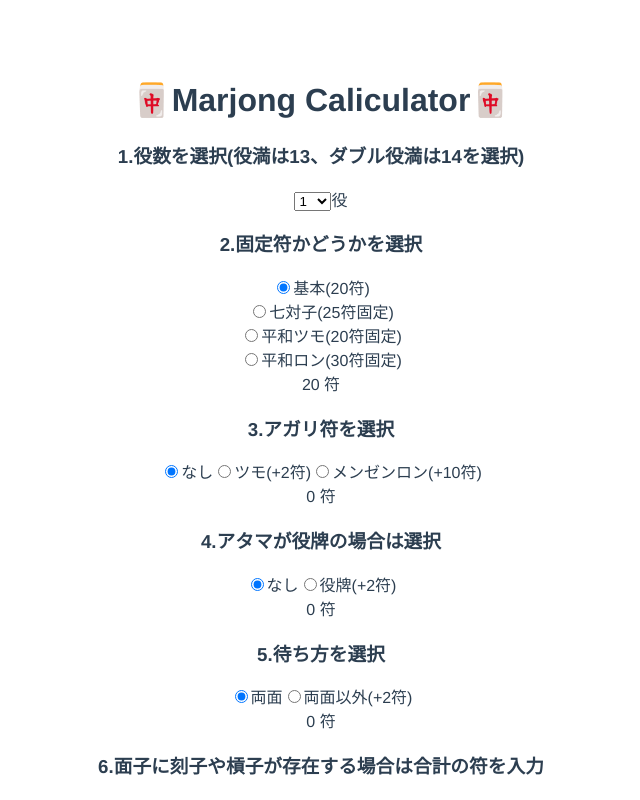
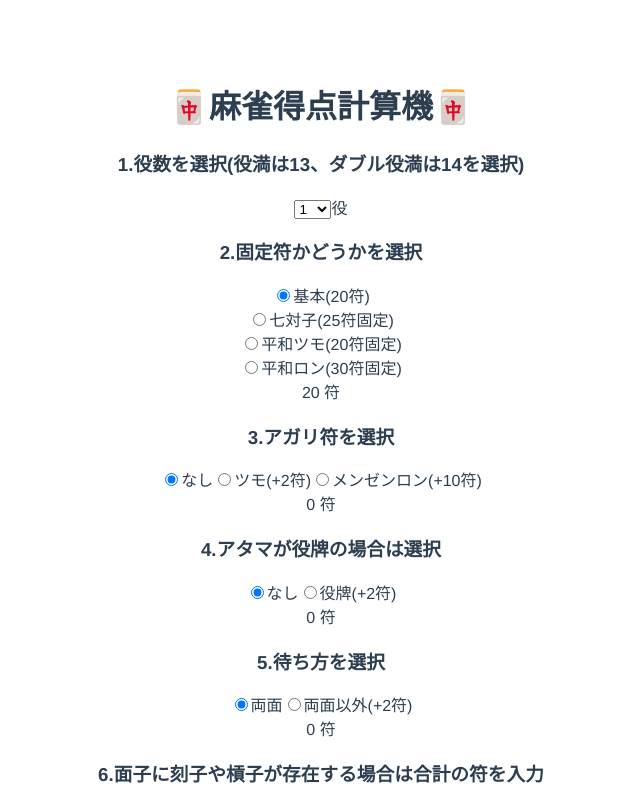
Before and after one commit to ryokuchama/mahjong_caliculator, a Vue app: page / in a window 1280 px wide. Shown: the top 800 px of the page, without its empty margins (319-959 px from the left). Built offline with nearby package versions, Linux system fonts and the light colour scheme.

Commit message:
03-22
add tsumo

```diff
--- a/public/index.html
+++ b/public/index.html
@@ -1,11 +1,16 @@
 <!DOCTYPE html>
 <html lang="en">
   <head>
+    <script
+      data-ad-client="ca-pub-7707239035897246"
+      async
+      src="https://pagead2.googlesyndication.com/pagead/js/adsbygoogle.js"
+    ></script>
     <meta charset="utf-8" />
     <meta http-equiv="X-UA-Compatible" content="IE=edge" />
     <meta name="viewport" content="width=device-width,initial-scale=1.0" />
     <link rel="icon" href="<%= BASE_URL %>favicon1.ico" />
-    <title>Marjong Caliculator</title>
+    <title>Marjong Calculator</title>
   </head>
   <body>
     <noscript>
--- a/src/App.vue
+++ b/src/App.vue
@@ -1,6 +1,6 @@
 <template>
   <div id="app">
-    <marjong msg="🀄️Marjong Caliculator🀄️"/>
+    <marjong msg="🀄️️麻雀得点計算機🀄️️"/>
   </div>
 </template>
 
--- a/src/components/marjong.vue
+++ b/src/components/marjong.vue
@@ -82,16 +82,16 @@
       </div>
     </div>
     <div id="btn">
-      <button @click="cal=!cal">Caliculate!</button>
+      <button @click="cal=!cal">Calculate!</button>
     </div>
     <div id="result" v-if="cal">
       <p>
         <strong>
           {{yaku}}翻{{ce}}符
           <br>
-          親: {{totaloya}}点
+          親: {{totaloya}}点 (ツモ: {{oyatsumo}}オール)
           <br>
-          子: {{totalko}}点
+          子: {{totalko}}点 (ツモ: 親{{oyapay}}, 子{{kopay}})
         </strong>
       </p>
     </div>
@@ -157,16 +157,19 @@ export default {
         case 14:
           return 96000;
         default:
-          if (this.yaku === 4 && this.ce > 30) {
+          if (
+            (this.yaku === 3 && this.ce > 60) ||
+            (this.yaku === 4 && this.ce > 30)
+          ) {
             return 12000;
           } else return this.ce * this.sumyaku * 6;
       }
     },
     ko: function() {
       if (
+        this.yaku > 4 ||
         (this.yaku === 3 && this.ce > 60) ||
-        (this.yaku === 4 && this.ce > 30) ||
-        this.yaku > 4
+        (this.yaku === 4 && this.ce > 30)
       ) {
         return this.oya / 1.5;
       } else return this.ce * this.sumyaku * 4;
@@ -176,6 +179,15 @@ export default {
     },
     totalko: function() {
       return Math.ceil(this.ko / 100) * 100;
+    },
+    oyatsumo: function() {
+      return Math.ceil(this.totaloya / 300) * 100;
+    },
+    oyapay: function() {
+      return Math.ceil(this.totalko / 200) * 100;
+    },
+    kopay: function() {
+      return Math.ceil(this.totalko / 400) * 100;
     }
   }
 };
```
